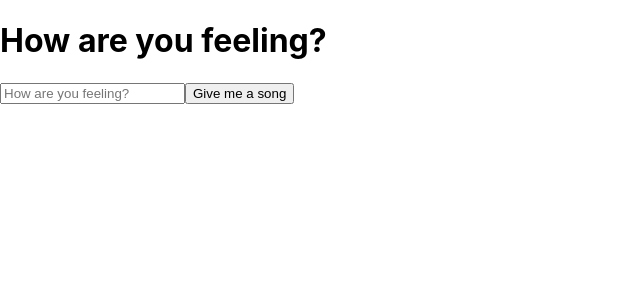
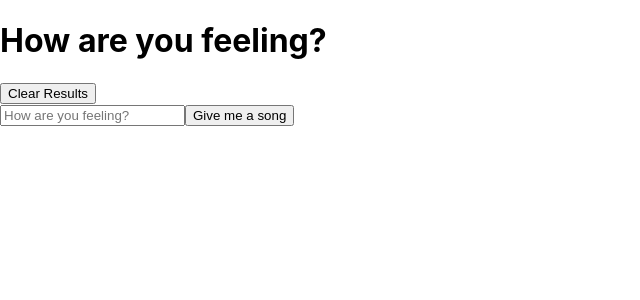
Before and after one commit to Rae-Kwon/fun-with-ai-frontend, a Next.js app: page / in a window 1280 px wide. Shown: the top 300 px of the page, without its empty margins (0-640 px from the left). Built offline with nearby package versions, Linux system fonts and the light colour scheme.

Commit message:
add clear results button

```diff
--- /dev/null
+++ b/components/ClearStorage.tsx
@@ -0,0 +1,29 @@
+interface ResultType {
+  prompt: {id: string; message: string};
+  res: {id: string; message: string; video: VideoResultType};
+}
+
+interface VideoResultType {
+  id: string;
+  thumbnail: any;
+  title: string;
+}
+
+interface ClearStorageProps {
+  clear: any;
+  setResults: React.Dispatch<React.SetStateAction<ResultType[]>>;
+}
+
+const ClearStorage = ({clear, setResults}: ClearStorageProps) => {
+  const clickHandler = () => {
+    clear('results');
+    setResults([]);
+  };
+
+  return (
+    <button type="reset" onClick={clickHandler}>
+      Clear Results
+    </button>
+  );
+};
+export default ClearStorage;
--- a/pages/index.tsx
+++ b/pages/index.tsx
@@ -7,6 +7,7 @@ import {v4 as uuidv4} from 'uuid';
 import PromptForm from '../components/PromptForm';
 import YoutubeThumbnail from '../components/YoutubeThumbnail';
 import Loading from '../components/Loading';
+import ClearStorage from '../components/ClearStorage';
 
 interface ResultType {
   prompt: {id: string; message: string};
@@ -47,6 +48,12 @@ const getFromLocalStorage = (key: string) => {
 const setToLocalStorage = (key: string, value: string) => {
   if (typeof window !== 'undefined') {
     return window.localStorage.setItem(key, value);
+  }
+};
+
+const removeFromLocalStorage = (key: string) => {
+  if (typeof window !== 'undefined') {
+    return window.localStorage.removeItem(key);
   }
 };
 
@@ -122,6 +129,7 @@ const Home: NextPage = () => {
     <>
       <main>
         <h1>How are you feeling?</h1>
+        <ClearStorage clear={removeFromLocalStorage} setResults={setResults} />
         <PromptForm
           submitHandler={submitHandler}
           userInput={userInput}
```
